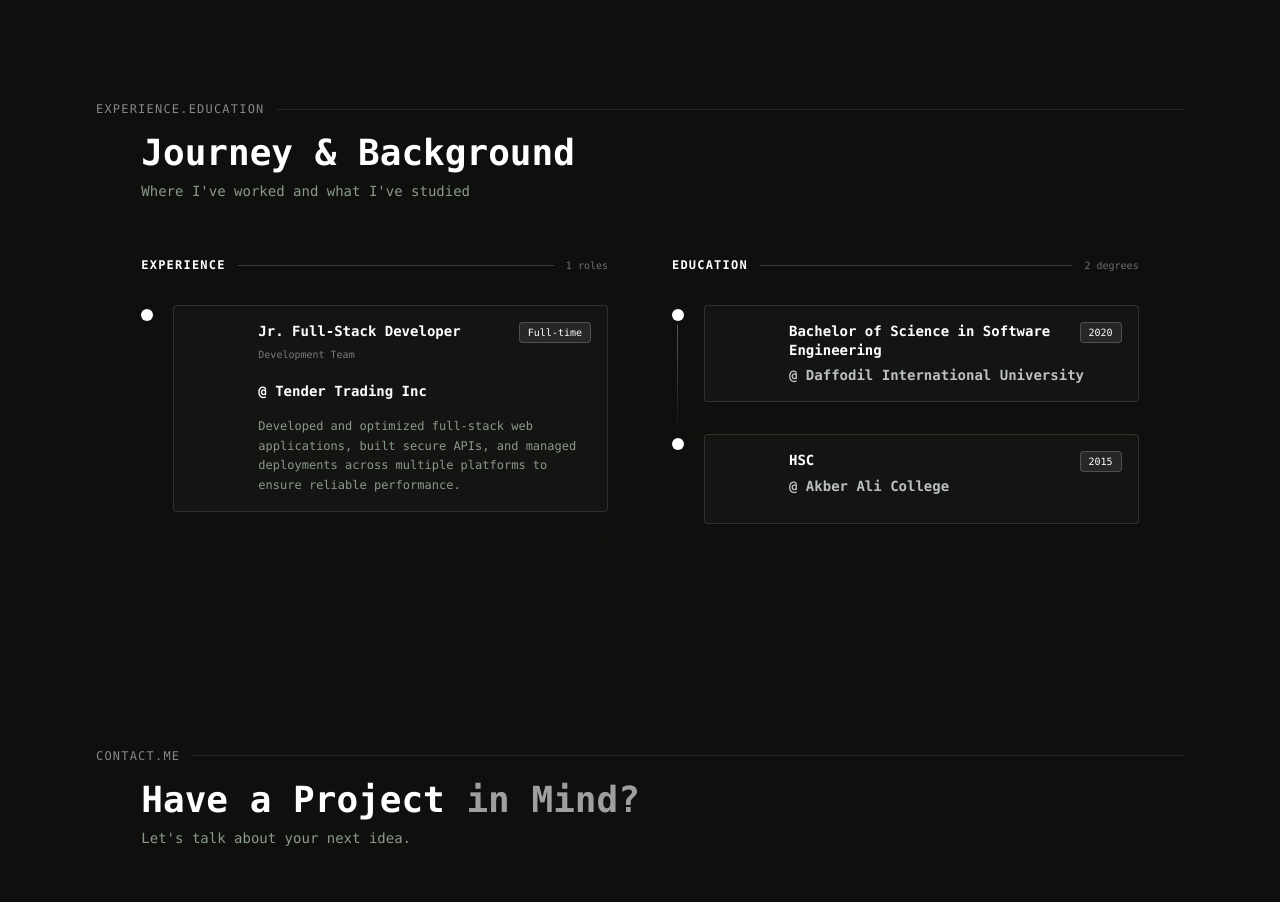
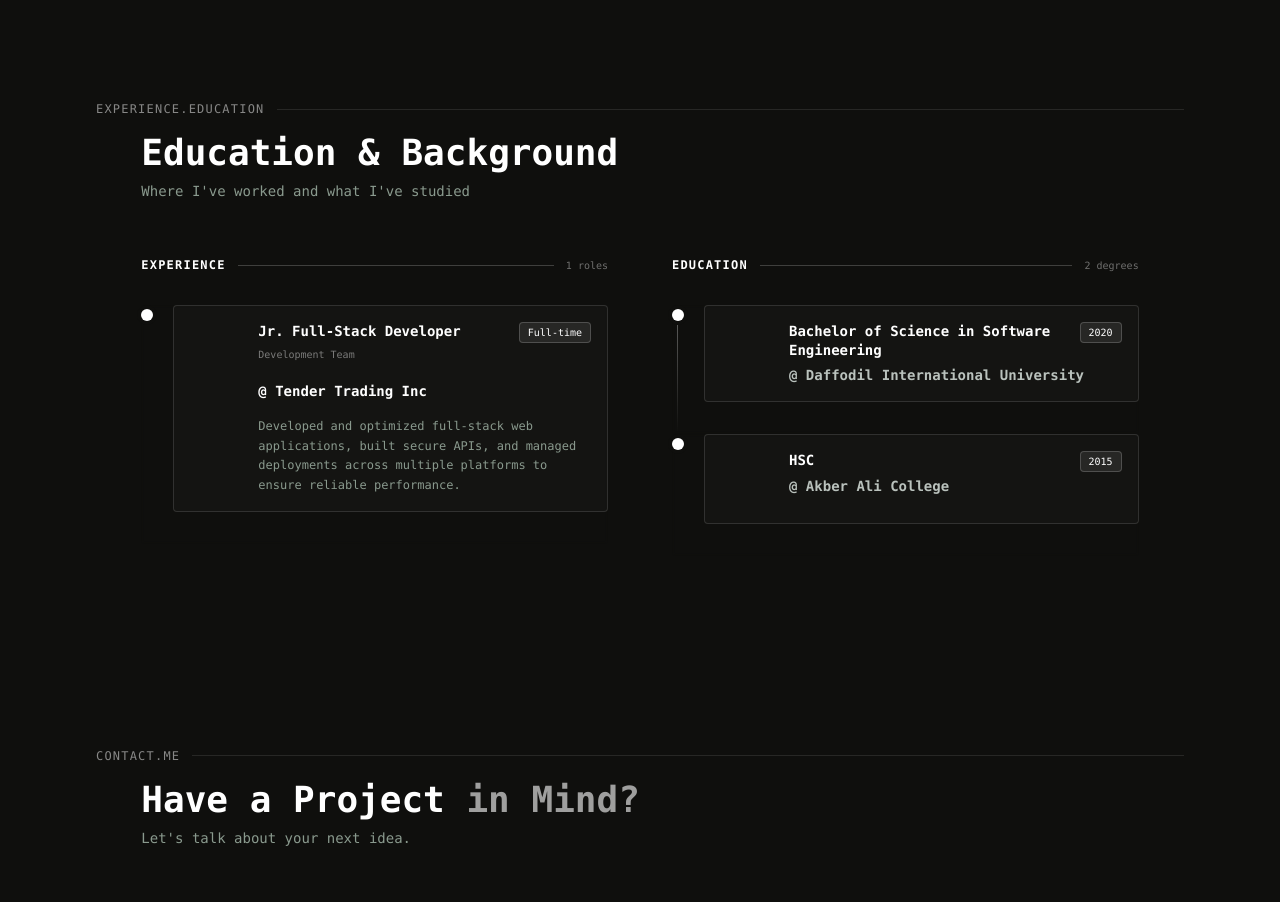
Before and after one commit to husnearaa/my-portfolio, a Next.js app: page / in a window 1280 px wide. Shown: the part 3880-4782 px from the top of the page. Built offline with nearby package versions, Linux system fonts and the light colour scheme.

Commit message:
fix: update section heading from "Journey" to "Education" in ExperienceEducationSection

```diff
--- a/src/components/ExperienceEducationSection.tsx
+++ b/src/components/ExperienceEducationSection.tsx
@@ -311,7 +311,7 @@ export default function ExperienceEducationSection() {
         {/* Heading */}
         <div className="w-11/12 mx-auto mb-14">
           <h2 className="font-mono text-3xl md:text-4xl font-black text-white">
-            Journey &{" "}
+            Education &{" "}
             <span className="text-white">Background</span>
           </h2>
           <p className="font-mono text-sm text-[#8a9a8e] mt-2">
```
